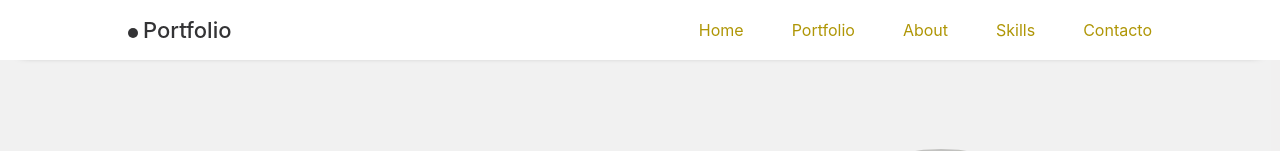
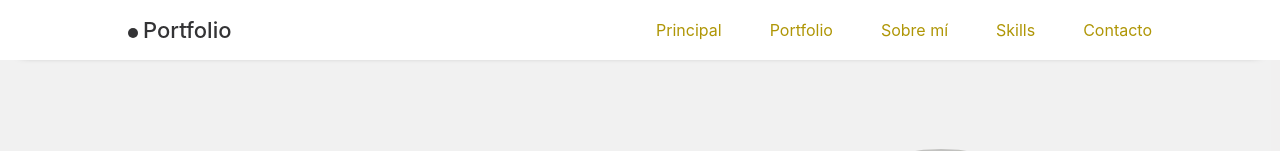
Before and after one commit to a1l1n/Portfolio, a React (Create React App) app: page / in a window 1280 px wide. Shown: the top 151 px of the page. Built offline with nearby package versions, Linux system fonts and the light colour scheme.

Commit message:
Update 23/01/2023 - NavBar

```diff
--- a/src/Components/NavBar/NavBar.jsx
+++ b/src/Components/NavBar/NavBar.jsx
@@ -15,7 +15,7 @@ export const NavBar = () => {
 
                     <li className={Styles.nav_menu_item}>
                         <AiOutlineHome className={Styles.nav_menu_icon}/>
-                        <a href='#home' className={Styles.nav_menu_link}> Home
+                        <a href='#home' className={Styles.nav_menu_link}> Principal
                         </a>
                     </li>
 
@@ -27,7 +27,7 @@ export const NavBar = () => {
 
                     <li className={Styles.nav_menu_item}>
                         <AiOutlineUser className={Styles.nav_menu_icon}/>
-                        <a href='#about' className={Styles.nav_menu_link}> About
+                        <a href='#about' className={Styles.nav_menu_link}> Sobre mí
                         </a>
                     </li>
 
```
